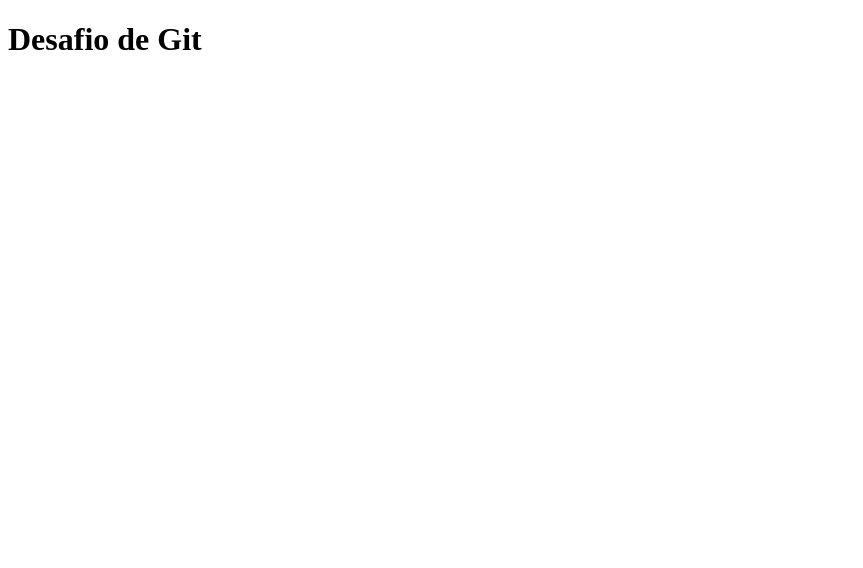
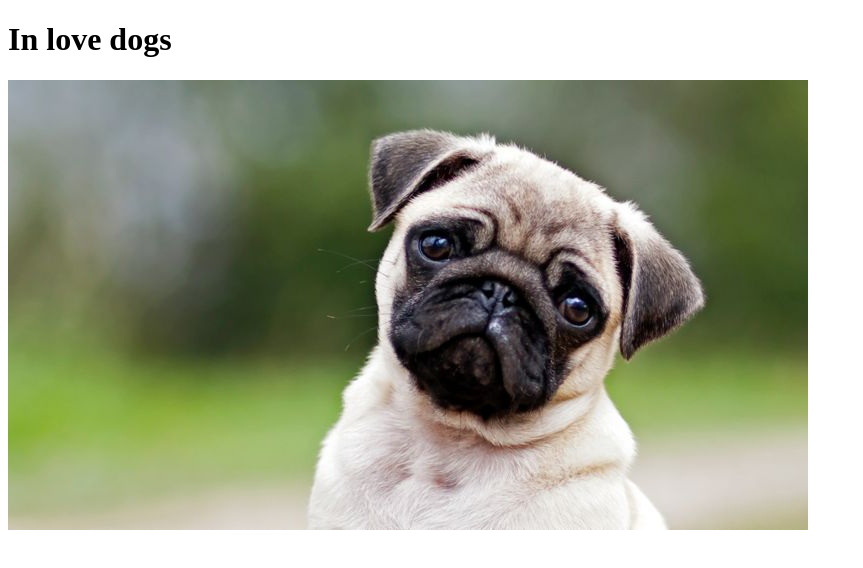
Before and after one commit to madgon/Desafio_Git, a plain HTML site: page index.html in a window 1280 px wide. Shown: the whole page, without its empty margins (0-863 px from the left). Drawn offline with Linux system fonts and the light colour scheme; files whose address does not match are found by name.

Commit message:
Creo la carpeta Imagenes y edito el archivo index.html

```diff
--- a/index.html
+++ b/index.html
@@ -1,6 +1,9 @@
 <!DOCTYPE html> <html lang="pt-br">
 <head>
-<title>Git do Labs </title> <meta charset="utf-8">
+<title>Fanpage de Dogs </title>
+ <meta charset="utf-8">
 </head> <body>
-<h1>Desafio de Git </h1> </body>
+<body>
+<h1>In love dogs </h1>
+<img src="/Users/joseluismadridgonzalez/git/GIT-FormaNT/Madrid/imagenes/perro1.jpg" /> </body>
 </html>
```
Also changed, not shown: imagenes/perro1.jpg (added).
